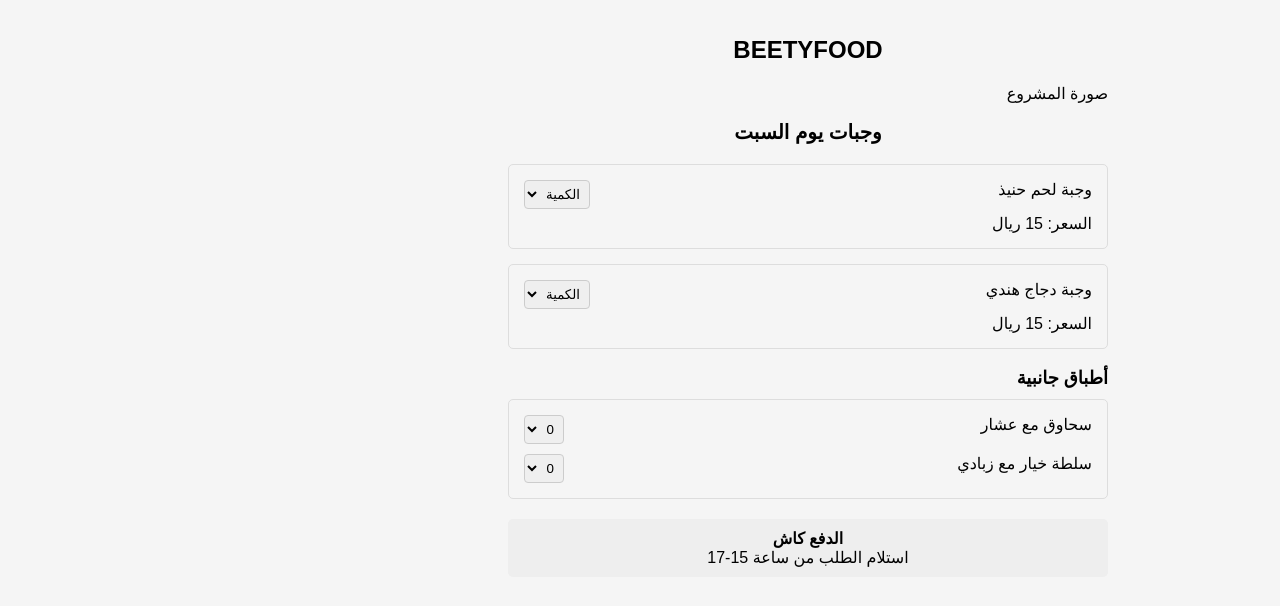
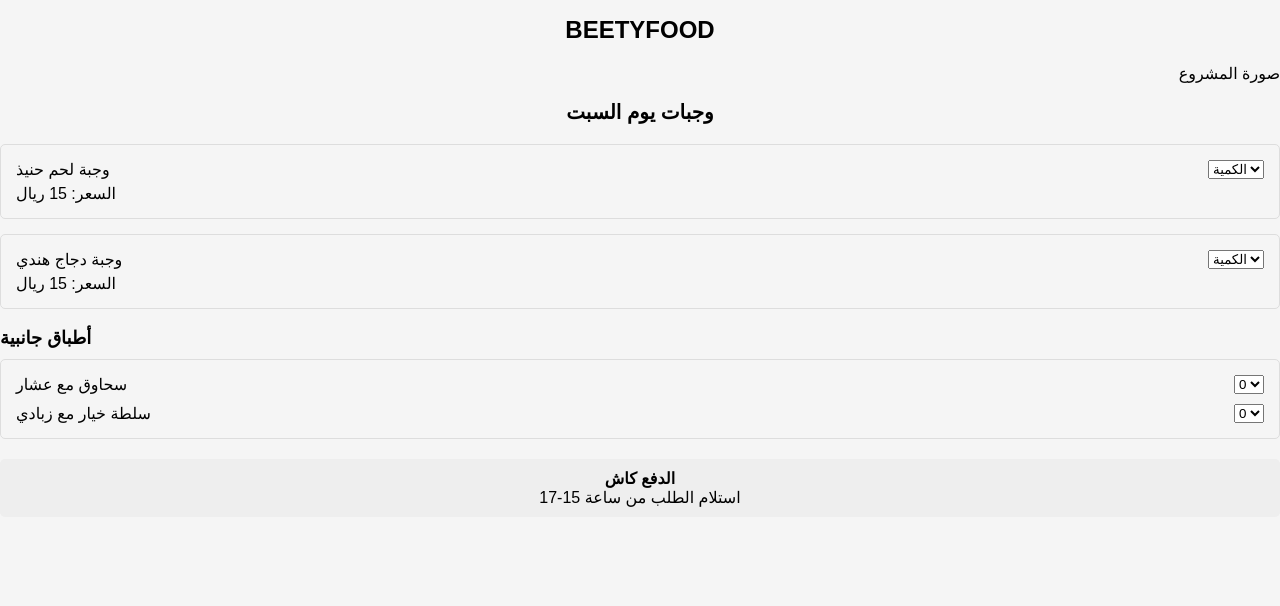
Before and after one commit to Fariping/BeetyFood, a Next.js app: page / in a window 1280 px wide. Shown: the top 606 px of the page. Built offline with nearby package versions, Linux system fonts and the light colour scheme.

Commit message:
Update layout.js

```diff
--- a/app/layout.js
+++ b/app/layout.js
@@ -3,26 +3,16 @@
     <html lang="ar">
       <head>
         <title>BEETYFOOD</title>
-        <style>{`
-          body {
-            margin: 0;
-            padding: 0;
-            font-family: Arial, sans-serif;
-            background-color: #f5f5f5;
-          }
-          select {
-            padding: 5px;
-            border: 1px solid #ccc;
-            border-radius: 4px;
-          }
-          .container {
-            max-width: 600px;
-            margin: 0 auto;
-            padding: 20px;
-          }
-        `}</style>
+        <meta name="viewport" content="width=device-width, initial-scale=1" />
       </head>
-      <body dir="rtl">{children}</body>
+      <body style={{
+        margin: 0,
+        padding: 0,
+        fontFamily: 'Arial, sans-serif',
+        backgroundColor: '#f5f5f5'
+      }}>
+        {children}
+      </body>
     </html>
   );
 }
```
